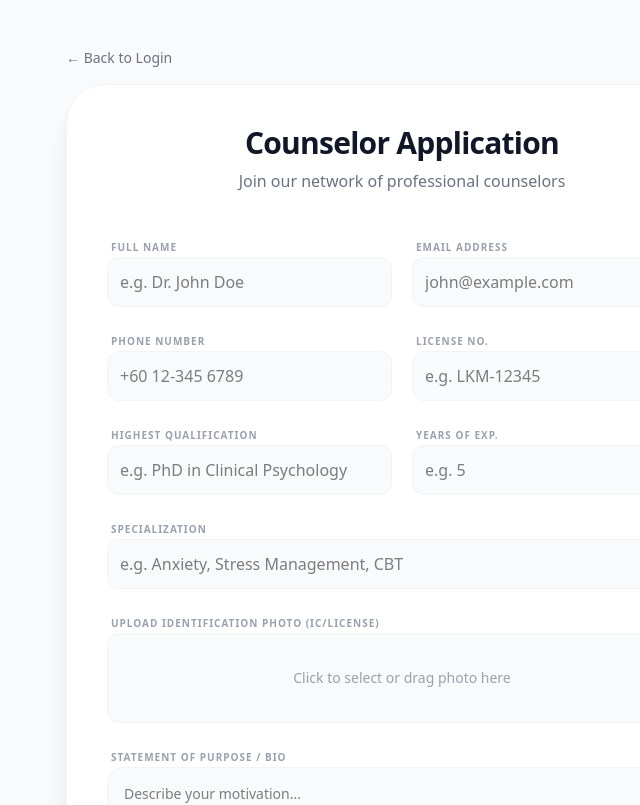
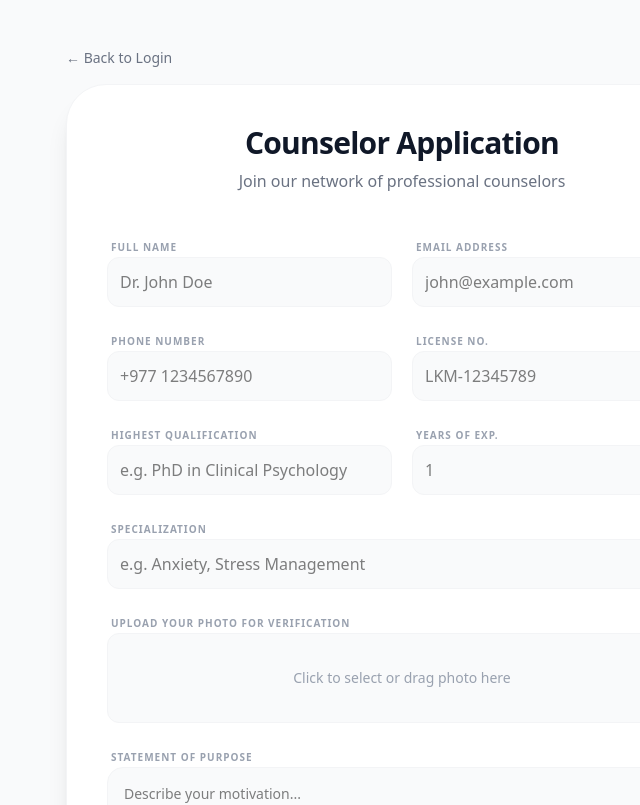
Before and after one commit to AryanTamrakar1/MindCare-Student-Mental-Health-Support-Counseling-App-Web-App-, a React app in the folder frontend/: page /register/counselor in a window 1280 px wide. Shown: the top 805 px of the page, without its empty margins (238-878 px from the left). Built offline with nearby package versions, Linux system fonts and the light colour scheme; the HTML template or start-up script is replaced by a standard one.

Commit message:
Finished Sprint 1: Authentication & User Role Management

```diff
--- a/frontend/src/pages/AdminDashboard.jsx
+++ b/frontend/src/pages/AdminDashboard.jsx
@@ -131,7 +131,7 @@ const AdminDashboard = () => {
 
                 <div>
                   <p className="text-[10px] font-black text-indigo-500 uppercase tracking-widest mb-2 ml-1">
-                    Verification Document (IC/License)
+                    Verification Document
                   </p>
                   <div className="bg-gray-50 p-2 rounded-2xl border border-gray-100 overflow-hidden">
                     {selectedUser.verificationPhoto ? (
@@ -217,7 +217,7 @@ const AdminDashboard = () => {
               Admin Control Center
             </h1>
             <p className="text-gray-500 mt-2">
-              Manage professional verification requests.
+              Manage counselor verification requests.
             </p>
           </div>
           {showApprovalPanel && (
--- a/frontend/src/pages/CounselorRegister.jsx
+++ b/frontend/src/pages/CounselorRegister.jsx
@@ -86,7 +86,7 @@ const CounselorRegister = () => {
                   </label>
                   <input
                     type="text"
-                    placeholder="e.g. Dr. John Doe"
+                    placeholder="Dr. John Doe"
                     className="w-full p-3 bg-gray-50 border border-gray-100 rounded-xl outline-none focus:ring-2 focus:ring-emerald-500 transition"
                     required
                     onChange={(e) =>
@@ -117,7 +117,7 @@ const CounselorRegister = () => {
               </label>
               <input
                 type="text"
-                placeholder="+60 12-345 6789"
+                placeholder="+977 1234567890"
                 className="w-full p-3 bg-gray-50 border border-gray-100 rounded-xl outline-none focus:ring-2 focus:ring-emerald-500 transition"
                 required
                 onChange={(e) =>
@@ -132,7 +132,7 @@ const CounselorRegister = () => {
               </label>
               <input
                 type="text"
-                placeholder="e.g. LKM-12345"
+                placeholder="LKM-12345789"
                 className="w-full p-3 bg-gray-50 border border-gray-100 rounded-xl outline-none focus:ring-2 focus:ring-emerald-500 transition"
                 required
                 onChange={(e) =>
@@ -162,7 +162,7 @@ const CounselorRegister = () => {
               </label>
               <input
                 type="number"
-                placeholder="e.g. 5"
+                placeholder="1"
                 className="w-full p-3 bg-gray-50 border border-gray-100 rounded-xl outline-none focus:ring-2 focus:ring-emerald-500 transition"
                 required
                 onChange={(e) =>
@@ -177,7 +177,7 @@ const CounselorRegister = () => {
               </label>
               <input
                 type="text"
-                placeholder="e.g. Anxiety, Stress Management, CBT"
+                placeholder="e.g. Anxiety, Stress Management"
                 className="w-full p-3 bg-gray-50 border border-gray-100 rounded-xl outline-none focus:ring-2 focus:ring-emerald-500 transition"
                 required
                 onChange={(e) =>
@@ -188,7 +188,7 @@ const CounselorRegister = () => {
 
             <div className="md:col-span-2 space-y-1">
               <label className="text-[10px] font-black text-gray-400 uppercase tracking-widest ml-1">
-                Upload Identification Photo (IC/License)
+                Upload Your Photo for Verification
               </label>
               <div className="relative group">
                 <input
@@ -227,7 +227,7 @@ const CounselorRegister = () => {
 
             <div className="md:col-span-2 space-y-1">
               <label className="text-[10px] font-black text-gray-400 uppercase tracking-widest ml-1">
-                Statement of Purpose / Bio
+                Statement of Purpose
               </label>
               <textarea
                 rows="4"
@@ -263,7 +263,7 @@ const CounselorRegister = () => {
             <p className="text-xs text-emerald-800 font-medium leading-relaxed">
               <strong>Application Process:</strong> Your account will remain{" "}
               <strong>Pending</strong>. You will be able to log in once our
-              Admin team has verified your credentials.
+              Admin has verified your credentials.
             </p>
           </div>
 
--- a/frontend/src/pages/Dashboard.jsx
+++ b/frontend/src/pages/Dashboard.jsx
@@ -62,7 +62,7 @@ const Dashboard = () => {
                   </div>
                   <h3 className="text-3xl font-bold text-orange-800 tracking-tight">Verification in Progress</h3>
                   <p className="text-orange-700 mt-4 max-w-lg mx-auto text-lg">
-                    Thank you for applying. An administrator is currently reviewing your professional credentials.
+                    Thank you for applying. An admin is currently reviewing your professional credentials.
                   </p>
                 </div>
               ) : (
--- a/frontend/src/pages/Login.jsx
+++ b/frontend/src/pages/Login.jsx
@@ -143,7 +143,7 @@ const Login = () => {
                   </div>
                   <div>
                     <h4 className="font-bold text-gray-900 text-lg">Counselor</h4>
-                    <p className="text-xs text-gray-400 font-medium">I am a professional verified provider.</p>
+                    <p className="text-xs text-gray-400 font-medium">I am a professional counselor.</p>
                   </div>
                 </button>
               </div>
--- a/frontend/src/pages/OTPVerification.jsx
+++ b/frontend/src/pages/OTPVerification.jsx
@@ -42,7 +42,7 @@ const OTPVerification = () => {
 
         <h2 className="text-3xl font-black text-gray-900 mb-2">Check your Code</h2>
         <p className="text-gray-400 font-medium mb-8">
-          We've generated a code for <br/>
+         The code is generated for <br/>
           <span className="text-indigo-600 font-bold">{email}</span>
         </p>
 
--- a/frontend/src/pages/RoleSelection.jsx
+++ b/frontend/src/pages/RoleSelection.jsx
@@ -64,7 +64,7 @@ const RoleSelection = () => {
             </div>
             <div>
               <h4 className="font-bold text-gray-900 text-xl">I am a Counselor</h4>
-              <p className="text-sm text-gray-400 leading-tight">I am a professional verified to provide help.</p>
+              <p className="text-sm text-gray-400 leading-tight">I am a professional counselor.</p>
             </div>
           </button>
         </div>
--- a/frontend/src/pages/StudentRegister.jsx
+++ b/frontend/src/pages/StudentRegister.jsx
@@ -81,10 +81,10 @@ const StudentRegister = () => {
             </div>
 
             <div className="space-y-1">
-              <label className="text-[10px] font-black text-gray-400 uppercase tracking-widest ml-1">Student ID / Roll No</label>
+              <label className="text-[10px] font-black text-gray-400 uppercase tracking-widest ml-1">Student ID </label>
               <input
                 type="text"
-                placeholder="2024-STU-001"
+                placeholder="202350999"
                 className="w-full bg-gray-50 border-none rounded-2xl p-4 text-sm font-semibold focus:ring-2 focus:ring-indigo-500/20 focus:bg-white transition-all outline-none"
                 required
                 onChange={(e) => setFormData({...formData, studentId: e.target.value})}
@@ -95,7 +95,7 @@ const StudentRegister = () => {
               <label className="text-[10px] font-black text-gray-400 uppercase tracking-widest ml-1">Phone Number</label>
               <input
                 type="text"
-                placeholder="+1 234 567 890"
+                placeholder="+977 1234567890"
                 className="w-full bg-gray-50 border-none rounded-2xl p-4 text-sm font-semibold focus:ring-2 focus:ring-indigo-500/20 focus:bg-white transition-all outline-none"
                 onChange={(e) => setFormData({...formData, phone: e.target.value})}
               />
```
